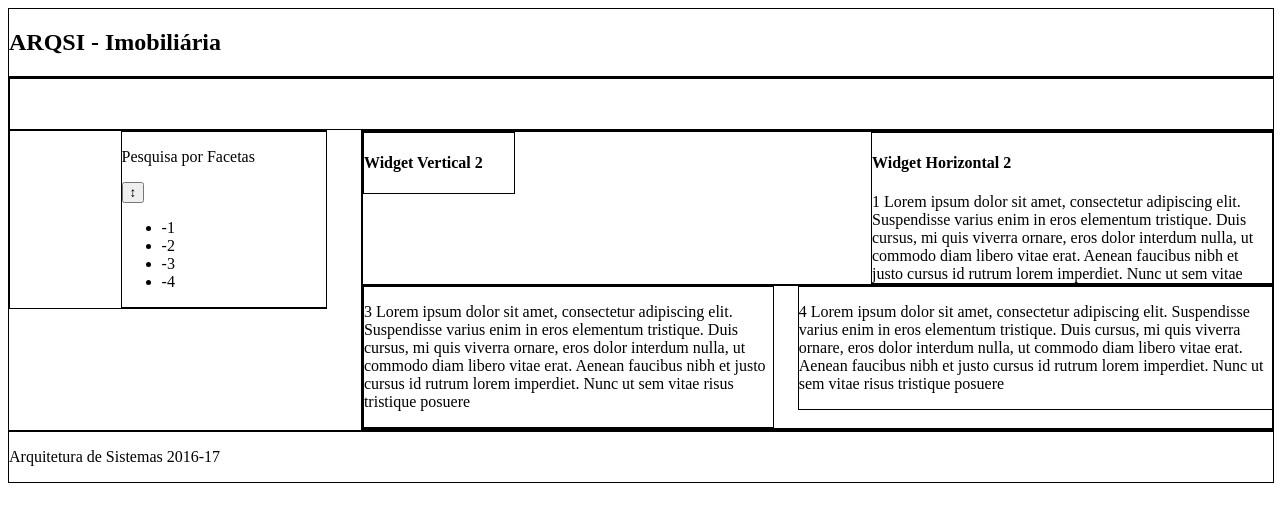
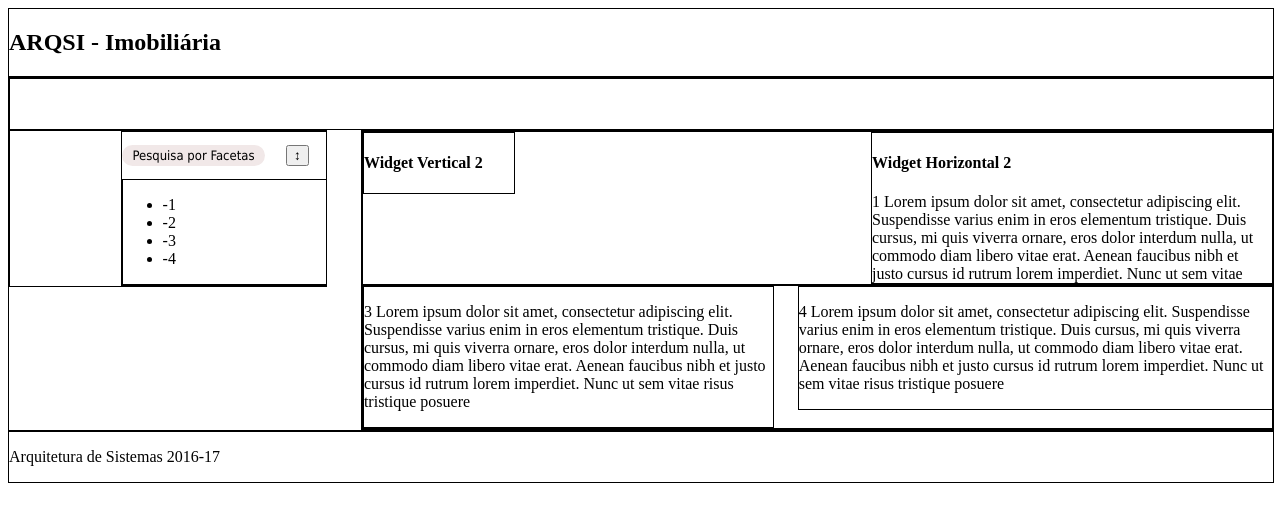
Before and after one commit to RubenTeixeira/TukPorto, a PHP site: page /PaginaWeb.html in a window 1280 px wide. Shown: the top 529 px of the page. Run offline with PHP 8.4, Linux system fonts and the light colour scheme.

Commit message:
Small change in UI.

```diff
--- a/ProjetoARQSI/ProjetoARQSI/src/Estilos.css
+++ b/ProjetoARQSI/ProjetoARQSI/src/Estilos.css
@@ -59,9 +59,22 @@ div {
     max-width: 45%;
 }
 
+.left4 {
+    border:none;
+    float: left;
+    max-width: 70%;
+    overflow:hidden;
+}
+
 .right3 {
     float: right;
     max-width: 52%;
+}
+.right4 {
+    border:none;
+    float: right;
+    max-width: 20%;
+    overflow:hidden;
 }
 
 .sidebarnav {
@@ -89,7 +102,7 @@ div {
     float: right;
     width: 65%;
     border: none;
-   overflow:hidden;
+    overflow: inherit;
 }
 
 .sidebarmenu {
@@ -139,6 +152,16 @@ div {
         background: #41a9ff;
     }
 
+.facets{
+    border-radius:20px;
+    font: 13px tahoma;
+    padding:3px;
+    text-align:center;
+    background-color: #f1e8e8;
+}
+.buttonfacets{
+    margin-top:13px;
+}
 /*Focado no link completo*/
 /*/.sidebarmenulink:hover, offcanvas .sidebarmenulink:focus {
     background: #fe5757;
--- a/ProjetoARQSI/ProjetoARQSI/src/PaginaWeb.html
+++ b/ProjetoARQSI/ProjetoARQSI/src/PaginaWeb.html
@@ -23,14 +23,21 @@
                 </div>
                 <div class="sidebarrightside" id="sidebarrightside">
                     <div overflow="hidden" border="none" id="facetsdivision">
-                        <p >Pesquisa por Facetas</p>
-                        <button type="button" id="facetsbutton"  onclick="showFacets();">&#8597</button>
+                        <div class="left4">
+                            <p class="facets">Pesquisa por Facetas</p>
+                        </div>
+                         <div class="right4">
+                             <button class="buttonfacets" type="button" id="facetsbutton" onclick="showFacets();">&#8597</button>
+                         </div>
+                        <div>
                             <ul id="facetsmenu">
                                 <li>-1</li>
                                 <li>-2</li>
                                 <li>-3</li>
                                 <li>-4</li>
                             </ul>
+                        </div>
+
                     </div>
                 </div>
             </div>
```
Lines whose indentation alone changed are shown as unchanged.
